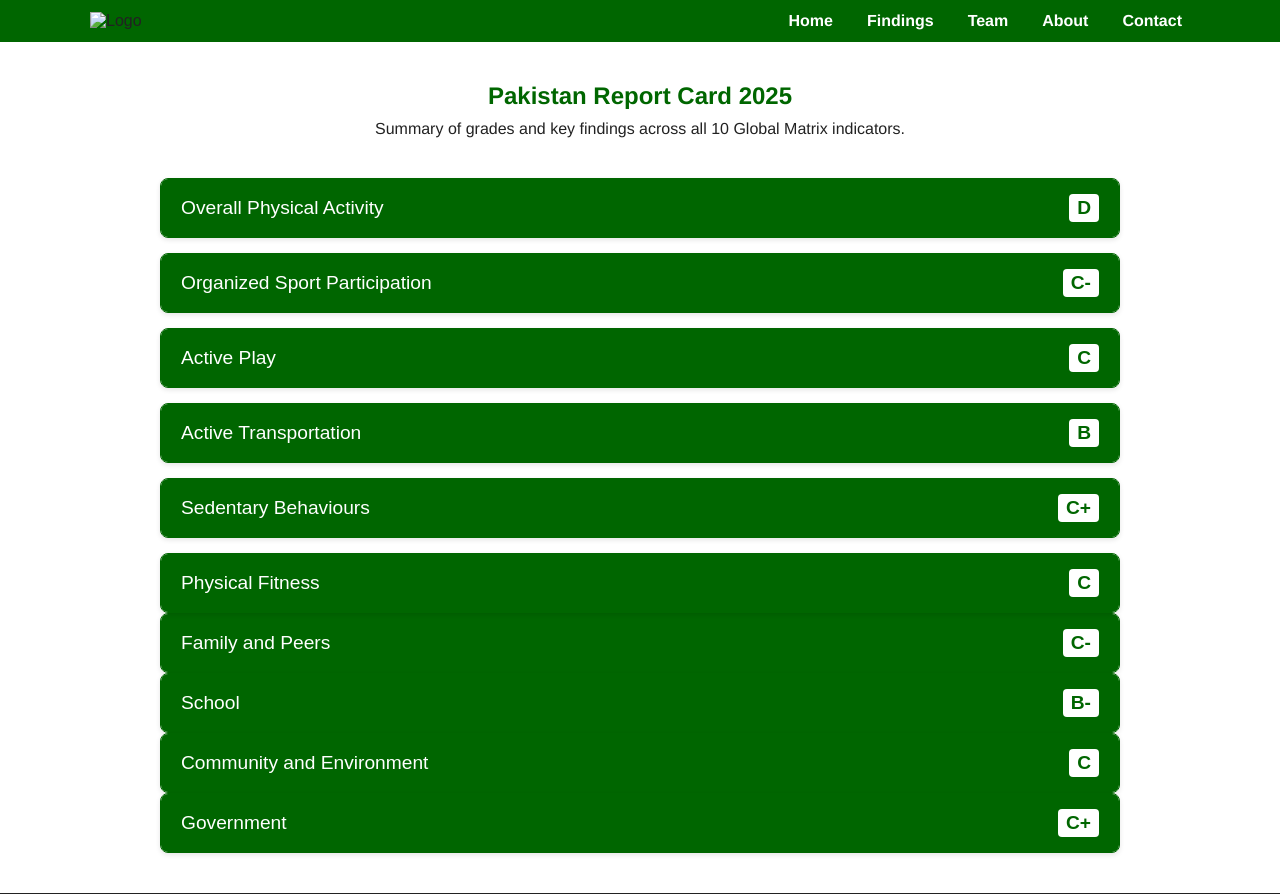
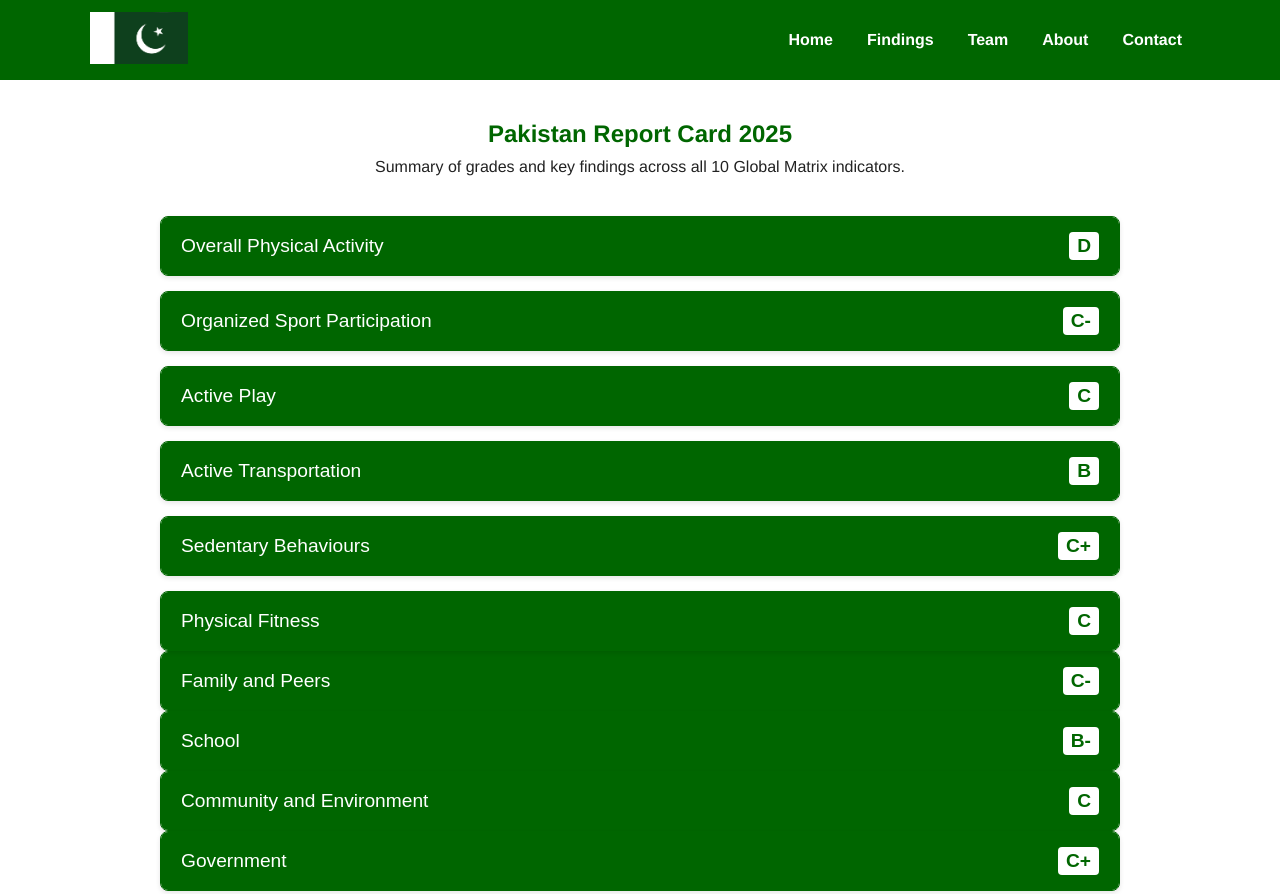
Before and after one commit to memon-aamir-raoof/global-matrix-pakistan, a plain HTML site: page findings.html in a window 1280 px wide. Shown: the top 894 px of the page. Drawn offline with Linux system fonts and the light colour scheme.

Commit message:
findings.html

```diff
--- a/findings.html
+++ b/findings.html
@@ -82,7 +82,7 @@
   <header class="site-header">
     <nav class="main-nav">
       <div class="logo">
-        <a href="index.html"><img src="assets/images/logo.png" alt="Logo" height="60" /></a>
+        <a href="index.html"><img src="assets/images/logo.jpg" alt="Logo" height="60" /></a>
       </div>
       <ul class="nav-list">
         <li><a href="index.html">Home</a></li>
```
